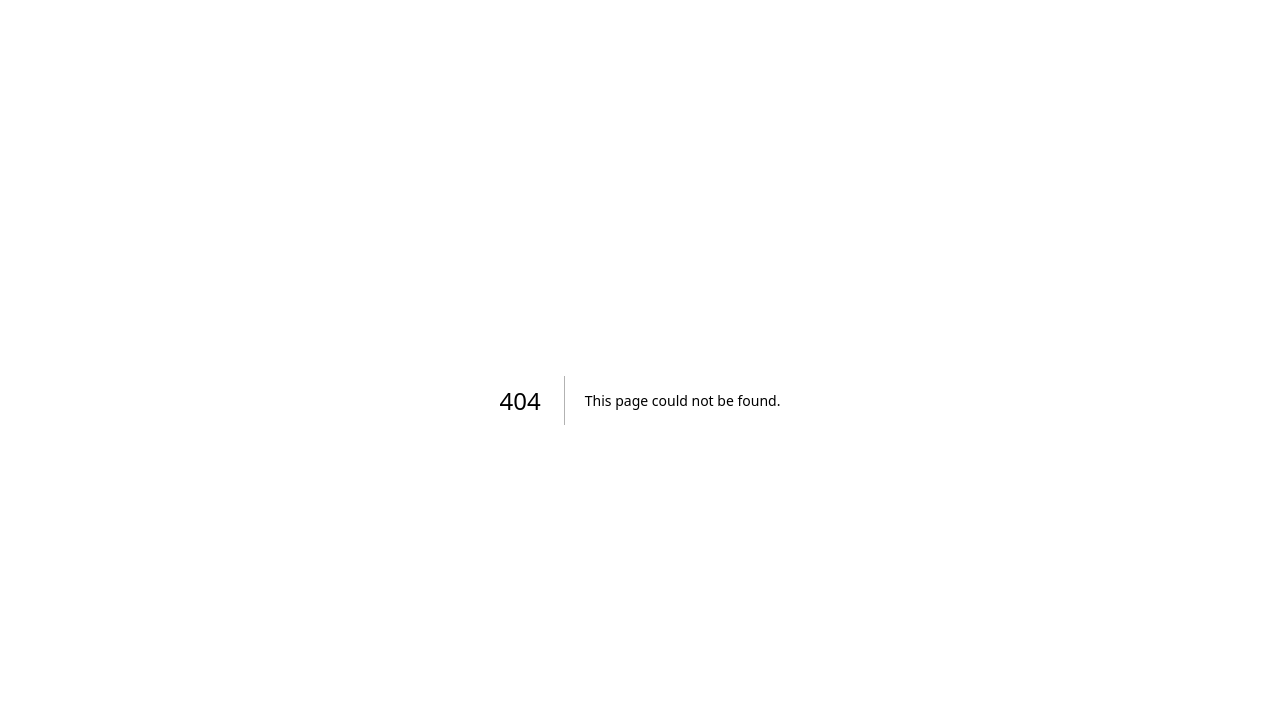
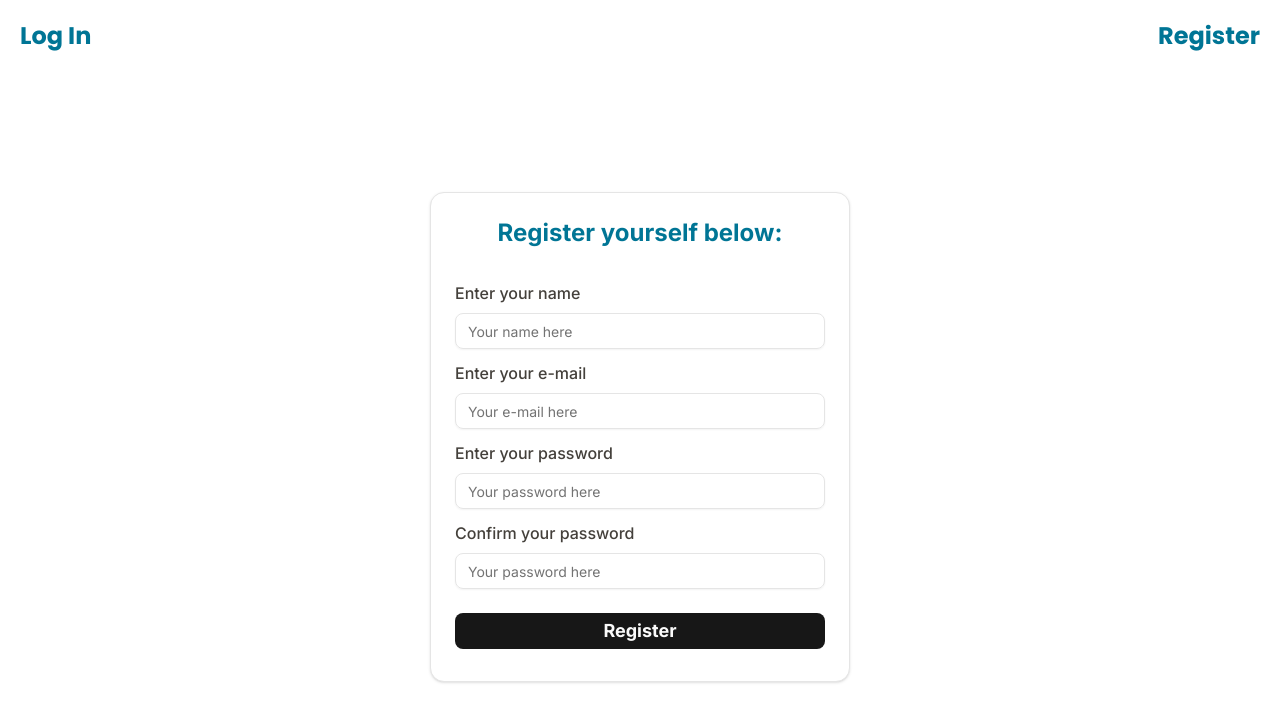
Before and after one commit to Tute24/hubfy-task-management-system, a Next.js app: page /register in a window 1280 px wide. Before the commit this address had no page. Shown: the top 722 px of the page. Built offline with nearby package versions, Linux system fonts and the light colour scheme.

Commit message:
feat:created the dummy version of the register form and page

```diff
--- /dev/null
+++ b/src/app/register/page.tsx
@@ -0,0 +1,11 @@
+import RegisterForm from '@/components/forms/register-form';
+import UnloggedHeader from '@/components/headers/unlogged-header';
+
+export default function RegisterPage() {
+  return (
+    <div className="flex flex-col gap-5 sm:gap-20 pb-5">
+      <UnloggedHeader />
+      <RegisterForm />
+    </div>
+  );
+}
--- /dev/null
+++ b/src/components/forms/register-form.tsx
@@ -0,0 +1,117 @@
+'use client';
+
+import { useGeneralStore } from '@/zustand-stores/general/general.store';
+import { Button } from '../ui/button';
+import { Card, CardContent, CardHeader, CardTitle } from '../ui/card';
+import { Input } from '../ui/input';
+import { Label } from '../ui/label';
+import { type SubmitHandler, useForm } from 'react-hook-form';
+import { zodResolver } from '@hookform/resolvers/zod';
+import z from 'zod';
+import registerBodySchema from '@/zodSchemas/register-body-schema';
+import { LoadingSpinner } from '../spinners/loading-spinner';
+
+export type RegisterType = z.infer<typeof registerBodySchema>;
+export default function RegisterForm() {
+  const isLoading = useGeneralStore((store) => store.isLoading);
+  const statusMessage = useGeneralStore((store) => store.statusMessage);
+
+  const {
+    register,
+    handleSubmit,
+    formState: { isSubmitting, errors },
+  } = useForm<RegisterType>({
+    resolver: zodResolver(registerBodySchema),
+  });
+
+  const onSubmit: SubmitHandler<RegisterType> = (data) => {
+    console.log(data);
+  };
+  return (
+    <div className="flex flex-col items-center justify-center m-auto pt-10 font-inter">
+      <Card className="hover:shadow-lg hover:shadow-cyan-700 w-90 sm:min-w-105">
+        <CardHeader>
+          <CardTitle className="text-2xl font-bold text-center text-cyan-700">
+            Register yourself below:
+          </CardTitle>
+        </CardHeader>
+        <CardContent>
+          <form onSubmit={handleSubmit(onSubmit)}>
+            <div className="flex flex-col items-start gap-3 font- w-full">
+              <div className="flex flex-col gap-2 items-start justify-start w-full">
+                <Label htmlFor="name" className="text-md text-stone-700">
+                  Enter your name
+                </Label>
+                <Input
+                  className="text-md text-cyan-700"
+                  id="name"
+                  type="text"
+                  {...register('name')}
+                  placeholder="Your name here"
+                />
+                {errors.name && <p className="text-red-600 text-sm ">{errors.name.message}</p>}
+              </div>
+              <div className="flex flex-col gap-2 items-start justify-start w-full">
+                <Label htmlFor="email" className="text-md text-stone-700">
+                  Enter your e-mail
+                </Label>
+                <Input
+                  className="text-md text-cyan-700"
+                  id="email"
+                  type="text"
+                  {...register('email')}
+                  placeholder="Your e-mail here"
+                />
+                {errors.email && <p className="text-red-600 text-sm">{errors.email.message}</p>}
+              </div>
+              <div className="flex flex-col gap-2 items-start justify-start w-full">
+                <div className="flex flex-row justify-between gap-10 items-baseline">
+                  <Label htmlFor="password" className="text-md text-stone-700">
+                    Enter your password
+                  </Label>
+                </div>
+                <Input
+                  className="text-md text-cyan-700"
+                  id="password"
+                  type="password"
+                  {...register('password')}
+                  placeholder="Your password here"
+                />
+                {errors.password && (
+                  <p className="text-red-600 text-sm">{errors.password.message}</p>
+                )}
+              </div>
+              <div className="flex flex-col gap-2 items-start justify-start w-full">
+                <div className="flex flex-row justify-between gap-10 items-baseline">
+                  <Label htmlFor="confirmPassword" className="text-md text-stone-700">
+                    Confirm your password
+                  </Label>
+                </div>
+                <Input
+                  className="text-md text-cyan-700"
+                  id="confirmPassword"
+                  type="password"
+                  {...register('confirmPassword')}
+                  placeholder="Your password here"
+                />
+                {errors.confirmPassword && (
+                  <p className="text-red-600 text-sm">{errors.confirmPassword.message}</p>
+                )}
+              </div>
+              <div className="w-full items-center pt-3 flex flex-col">
+                <Button
+                  className="cursor-pointer w-full font-bold text-lg hover:bg-cyan-700"
+                  type="submit"
+                  disabled={isSubmitting}
+                >
+                  {isSubmitting || isLoading ? <LoadingSpinner /> : 'Register'}
+                </Button>
+                <span className="text-red-600 text-sm pt-2">{statusMessage}</span>
+              </div>
+            </div>
+          </form>
+        </CardContent>
+      </Card>
+    </div>
+  );
+}
```
